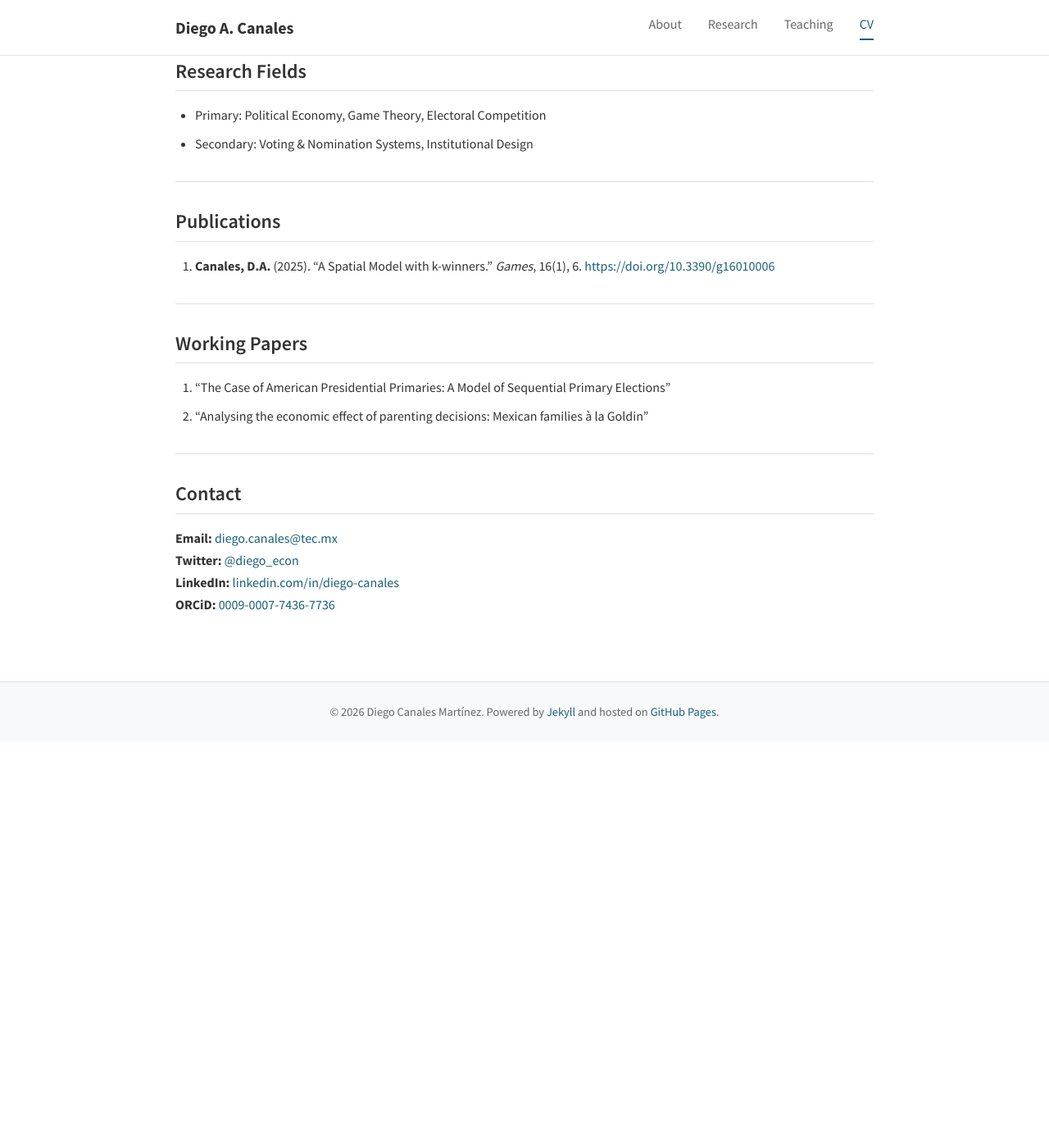
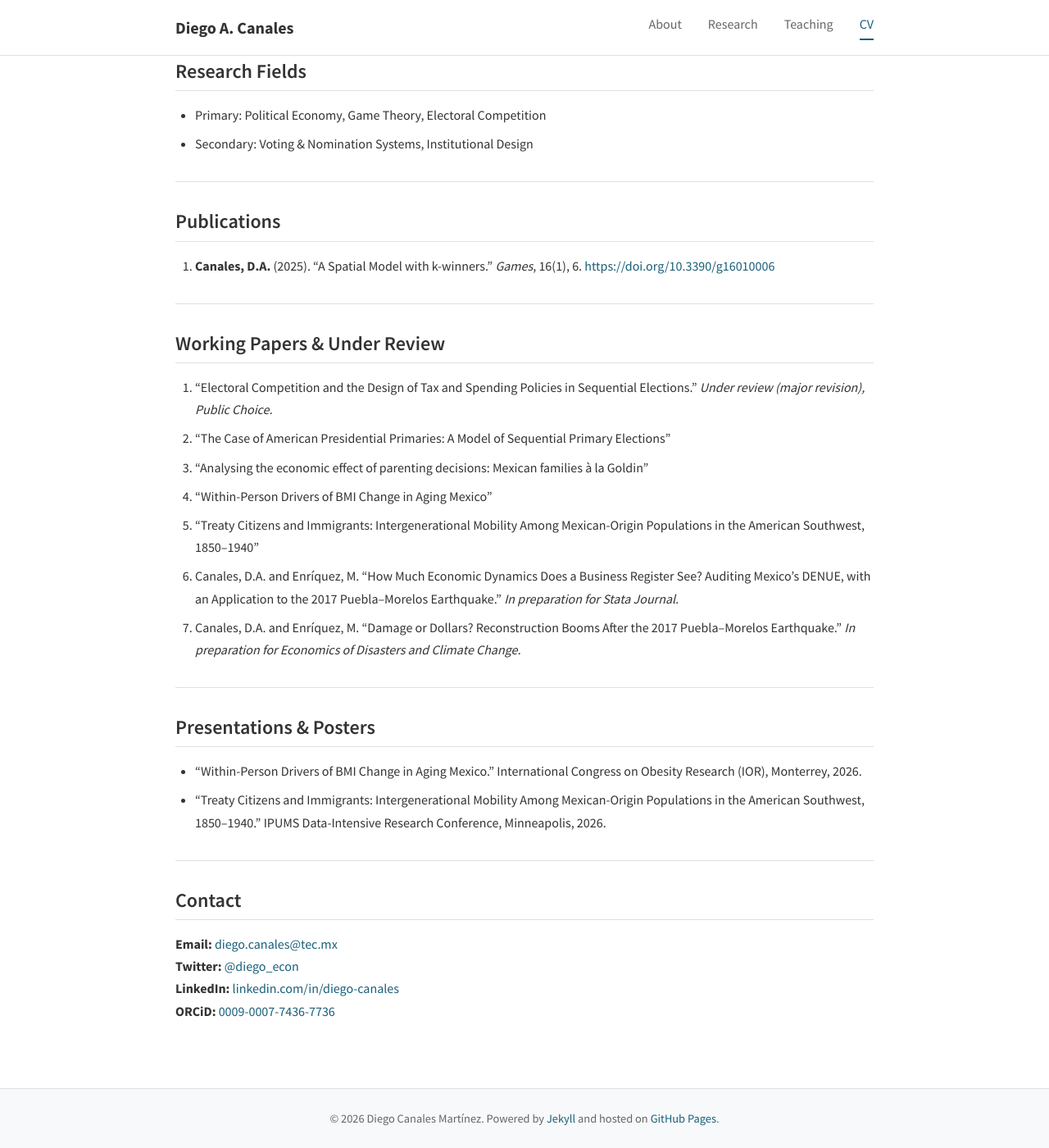
Before and after one commit to diegoacanales/diegoacanales.github.io, a Jekyll site: the page built from cv.md, in a window 1280 px wide and 1400 px high, scrolled down 1299 px. Shown: the whole window at 82% size. Built offline with Jekyll 4.4.1, drawn with Linux system fonts in a browser that asks for light colours; some web fonts are replaced; before the commit the page ends 2204 px from its top, so only the background shows below that.

Commit message:
Update CV working papers, add presentations section, sync position dates
Add Electoral Competition (under review at Public Choice), Wealth-BMI,
Treaty Citizens/IPUMS, and both Terremoto19 papers to working papers.
Add a presentations/posters section. Sync teaching.md's position title
and dates to match cv.md. Update research.md's earthquake project entry
to reflect the two-paper split and current draft status.

```diff
--- a/cv.md
+++ b/cv.md
@@ -71,10 +71,22 @@ Tecnológico de Monterrey, Campus Ciudad Juárez
 
 ---
 
-## Working Papers
+## Working Papers & Under Review
 
-1. "The Case of American Presidential Primaries: A Model of Sequential Primary Elections"
-2. "Analysing the economic effect of parenting decisions: Mexican families à la Goldin"
+1. "Electoral Competition and the Design of Tax and Spending Policies in Sequential Elections." *Under review (major revision), Public Choice.*
+2. "The Case of American Presidential Primaries: A Model of Sequential Primary Elections"
+3. "Analysing the economic effect of parenting decisions: Mexican families à la Goldin"
+4. "Within-Person Drivers of BMI Change in Aging Mexico"
+5. "Treaty Citizens and Immigrants: Intergenerational Mobility Among Mexican-Origin Populations in the American Southwest, 1850–1940"
+6. Canales, D.A. and Enríquez, M. "How Much Economic Dynamics Does a Business Register See? Auditing Mexico's DENUE, with an Application to the 2017 Puebla–Morelos Earthquake." *In preparation for Stata Journal.*
+7. Canales, D.A. and Enríquez, M. "Damage or Dollars? Reconstruction Booms After the 2017 Puebla–Morelos Earthquake." *In preparation for Economics of Disasters and Climate Change.*
+
+---
+
+## Presentations & Posters
+
+- "Within-Person Drivers of BMI Change in Aging Mexico." International Congress on Obesity Research (IOR), Monterrey, 2026.
+- "Treaty Citizens and Immigrants: Intergenerational Mobility Among Mexican-Origin Populations in the American Southwest, 1850–1940." IPUMS Data-Intensive Research Conference, Minneapolis, 2026.
 
 ---
 
```
Also changed, not shown: research.md (+3 -4 lines), teaching.md (+2 -2 lines).
